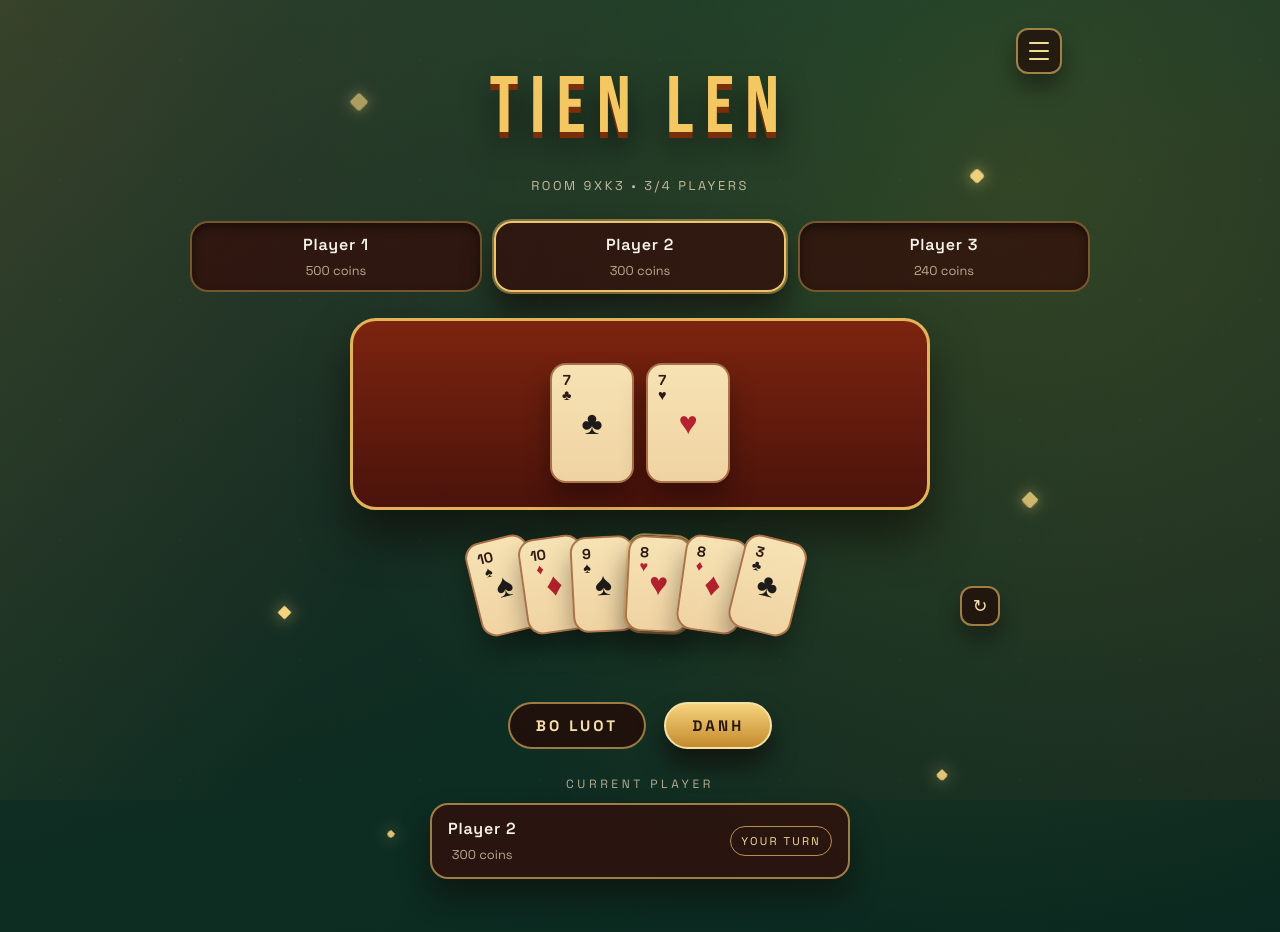
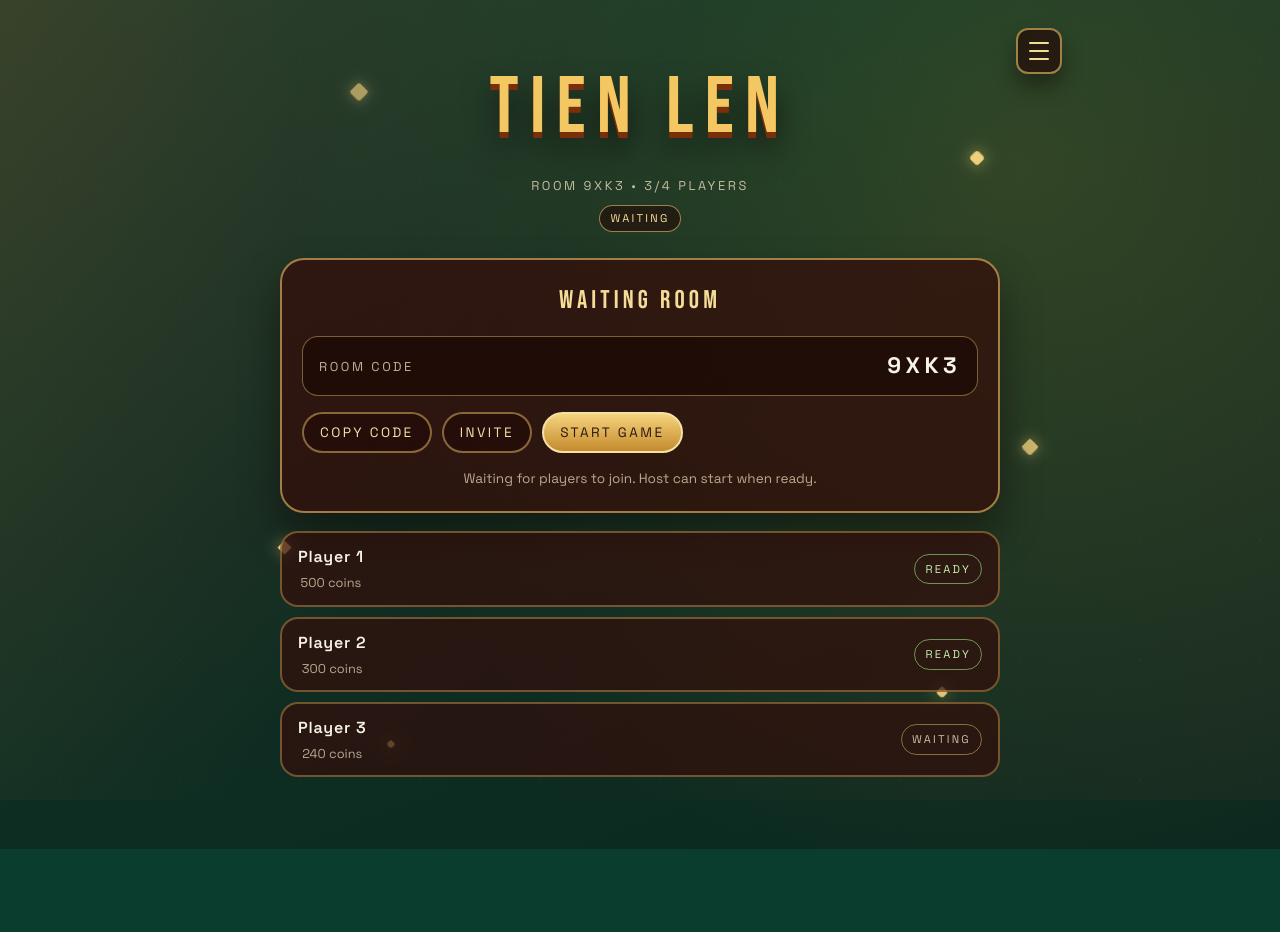
Before and after one commit to truongthuanr/Vietnamese-TienLen-Cardgame, a React app in the folder frontend/: page /room in a window 1280 px wide. Shown: the top 932 px of the page. After the commit the page ends 849 px from the top, so only its background shows below. Built offline with nearby package versions, Linux system fonts and the light colour scheme; the HTML template or start-up script is replaced by a standard one.

Commit message:
add room wait screen

```diff
--- a/frontend/src/pages/Room.tsx
+++ b/frontend/src/pages/Room.tsx
@@ -3,12 +3,14 @@ import '../styles/room.css'
 
 const Room = () => {
   const [menuOpen, setMenuOpen] = useState(false)
+  const roomStatus: 'waiting' | 'ready' | 'in_game' | 'finished' = 'waiting'
   const players = [
-    { id: 'p1', name: 'Player 1', chips: 500, active: false },
-    { id: 'p2', name: 'Player 2', chips: 300, active: true },
-    { id: 'p3', name: 'Player 3', chips: 240, active: false },
+    { id: 'p1', name: 'Player 1', chips: 500, active: false, ready: true },
+    { id: 'p2', name: 'Player 2', chips: 300, active: true, ready: true },
+    { id: 'p3', name: 'Player 3', chips: 240, active: false, ready: false },
   ]
   const activePlayer = players.find((player) => player.active) ?? players[0]
+  const isWaiting = roomStatus === 'waiting' || roomStatus === 'ready'
 
   return (
     <div className="app room-shell">
@@ -24,6 +26,7 @@ const Room = () => {
       <header className="room-header">
         <p className="room-title">TIEN LEN</p>
         <p className="room-subtitle">Room 9XK3 • 3/4 players</p>
+        <span className={`room-status ${roomStatus}`}>{roomStatus}</span>
       </header>
 
       <button
@@ -64,6 +67,42 @@ const Room = () => {
         </aside>
       </div>
 
+      {isWaiting ? (
+        <section className="room-waiting">
+          <div className="room-waiting-card">
+            <p className="room-waiting-title">Waiting room</p>
+            <div className="room-code">
+              <span>Room code</span>
+              <strong>9XK3</strong>
+            </div>
+            <div className="room-waiting-actions">
+              <button type="button">Copy code</button>
+              <button type="button">Invite</button>
+              <button type="button" className="primary">
+                Start game
+              </button>
+            </div>
+            <p className="room-waiting-note">
+              Waiting for players to join. Host can start when ready.
+            </p>
+          </div>
+
+          <div className="room-waiting-list">
+            {players.map((player) => (
+              <div key={player.id} className="room-waiting-player">
+                <div>
+                  <p className="room-player-name">{player.name}</p>
+                  <p className="room-player-chip">{player.chips} coins</p>
+                </div>
+                <span className={`room-waiting-pill ${player.ready ? 'ready' : ''}`}>
+                  {player.ready ? 'Ready' : 'Waiting'}
+                </span>
+              </div>
+            ))}
+          </div>
+        </section>
+      ) : (
+        <>
           <section className="room-players">
             {players.map((player) => (
               <article
@@ -79,7 +118,6 @@ const Room = () => {
           </section>
 
           <section className="room-table">
-
             <div className="room-trick">
               <div className="room-card">
                 <span className="room-card-corner">
@@ -154,6 +192,8 @@ const Room = () => {
               <span className="room-current-pill">Your turn</span>
             </div>
           </section>
+        </>
+      )}
     </div>
   )
 }
--- a/frontend/src/styles/room.css
+++ b/frontend/src/styles/room.css
@@ -143,6 +143,145 @@
   letter-spacing: 0.2em;
   text-transform: uppercase;
   font-size: 0.8rem;
+}
+
+.room-status {
+  display: inline-flex;
+  align-items: center;
+  gap: 6px;
+  margin-top: 10px;
+  padding: 4px 10px;
+  border-radius: 999px;
+  font-size: 0.7rem;
+  letter-spacing: 0.2em;
+  text-transform: uppercase;
+  color: #f6dd97;
+  border: 1px solid rgba(240, 196, 106, 0.6);
+  background: rgba(35, 11, 8, 0.6);
+}
+
+.room-status.ready {
+  border-color: rgba(142, 201, 112, 0.7);
+  color: #c9f1b2;
+}
+
+.room-status.in_game {
+  border-color: rgba(248, 166, 90, 0.7);
+  color: #ffe0b3;
+}
+
+.room-status.finished {
+  border-color: rgba(170, 170, 170, 0.6);
+  color: rgba(248, 230, 196, 0.7);
+}
+
+.room-waiting {
+  width: min(720px, 94vw);
+  display: grid;
+  gap: 18px;
+  z-index: 2;
+}
+
+.room-waiting-card {
+  padding: 22px 20px;
+  border-radius: 24px;
+  border: 2px solid rgba(240, 196, 106, 0.6);
+  background: rgba(51, 14, 10, 0.75);
+  box-shadow: 0 22px 40px rgba(12, 4, 0, 0.45);
+  display: grid;
+  gap: 16px;
+}
+
+.room-waiting-title {
+  margin: 0;
+  font-family: var(--font-display);
+  font-size: 1.6rem;
+  letter-spacing: 0.16em;
+  color: #f6dd97;
+}
+
+.room-code {
+  display: flex;
+  align-items: center;
+  justify-content: space-between;
+  gap: 12px;
+  padding: 12px 16px;
+  border-radius: 16px;
+  background: rgba(24, 6, 4, 0.6);
+  border: 1px solid rgba(240, 196, 106, 0.45);
+}
+
+.room-code span {
+  font-size: 0.8rem;
+  text-transform: uppercase;
+  letter-spacing: 0.2em;
+  color: rgba(248, 230, 196, 0.75);
+}
+
+.room-code strong {
+  font-size: 1.4rem;
+  letter-spacing: 0.2em;
+}
+
+.room-waiting-actions {
+  display: flex;
+  flex-wrap: wrap;
+  gap: 10px;
+}
+
+.room-waiting-actions button {
+  border-radius: 999px;
+  padding: 10px 16px;
+  font-size: 0.85rem;
+  letter-spacing: 0.18em;
+  text-transform: uppercase;
+  border: 2px solid rgba(240, 196, 106, 0.5);
+  background: rgba(35, 11, 8, 0.7);
+  color: #f7dfaa;
+  cursor: pointer;
+}
+
+.room-waiting-actions button.primary {
+  background: linear-gradient(180deg, #f6d47e, #c48a2d);
+  color: #2b190f;
+  border-color: #f5e1a5;
+}
+
+.room-waiting-note {
+  margin: 0;
+  color: rgba(248, 230, 196, 0.7);
+  font-size: 0.85rem;
+}
+
+.room-waiting-list {
+  display: grid;
+  gap: 10px;
+}
+
+.room-waiting-player {
+  display: flex;
+  align-items: center;
+  justify-content: space-between;
+  gap: 12px;
+  padding: 12px 16px;
+  border-radius: 18px;
+  background: rgba(51, 14, 10, 0.7);
+  border: 2px solid rgba(227, 179, 90, 0.4);
+}
+
+.room-waiting-pill {
+  padding: 6px 10px;
+  border-radius: 999px;
+  border: 1px solid rgba(240, 196, 106, 0.5);
+  font-size: 0.7rem;
+  letter-spacing: 0.2em;
+  text-transform: uppercase;
+  color: rgba(248, 230, 196, 0.8);
+}
+
+.room-waiting-pill.ready {
+  border-color: rgba(142, 201, 112, 0.7);
+  color: #c9f1b2;
 }
 
 .room-players {
```
Also changed, not shown: 1 other file (tests, documents, lock files or other folders). Lines whose indentation alone changed are shown as unchanged.
